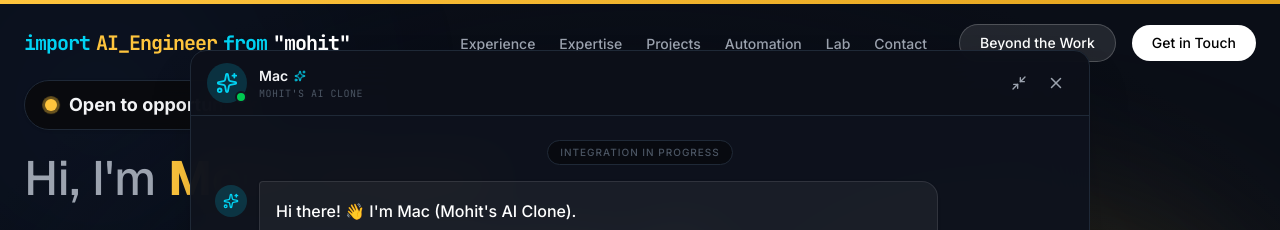
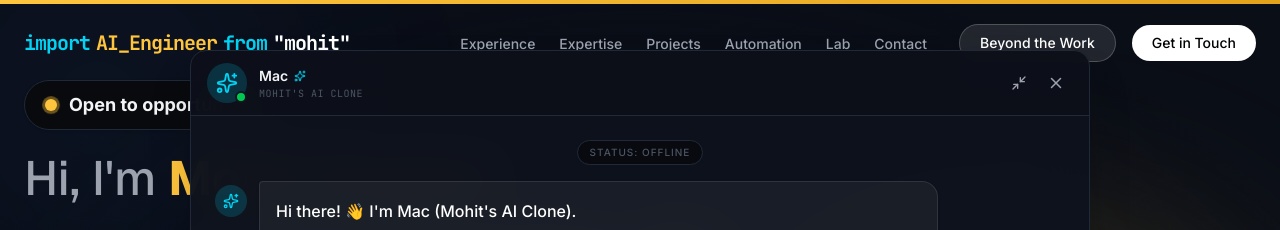
Before and after one commit to mohitsinghal1206/Mohit-Singhal-Portfolio, a Next.js app: page / in a window 1280 px wide. Both pictures are taken after typing "Sample" into the empty fields and a click on the button 491 px from the left and 598 px from the top of the page. Shown: the top 230 px of the page. Built offline with nearby package versions, Linux system fonts and the light colour scheme.

Commit message:
style: Update top Chatbot system notice to 'Status: Offline' to remove duplicate text

```diff
--- a/src/components/shared/chatbot-widget.tsx
+++ b/src/components/shared/chatbot-widget.tsx
@@ -144,7 +144,7 @@ export function ChatbotWidget() {
               {/* System Notice */}
               <div className="flex justify-center">
                 <span className="text-[10px] font-medium text-muted-dark uppercase tracking-widest bg-black/40 px-3 py-1 rounded-full border border-border">
-                  Integration in Progress
+                  Status: Offline
                 </span>
               </div>
 
```
